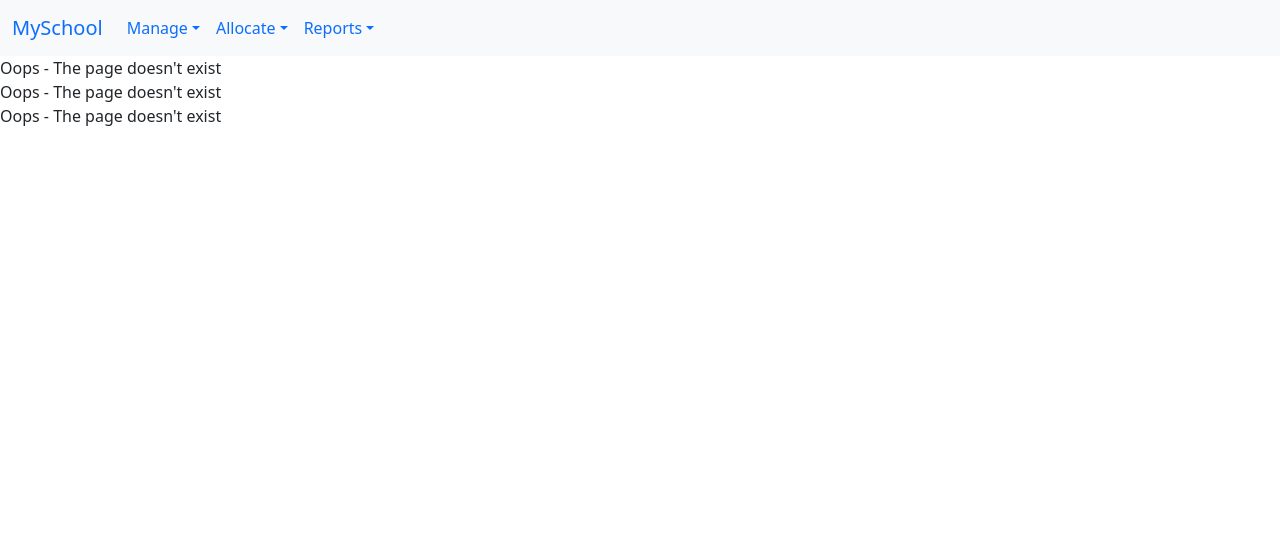
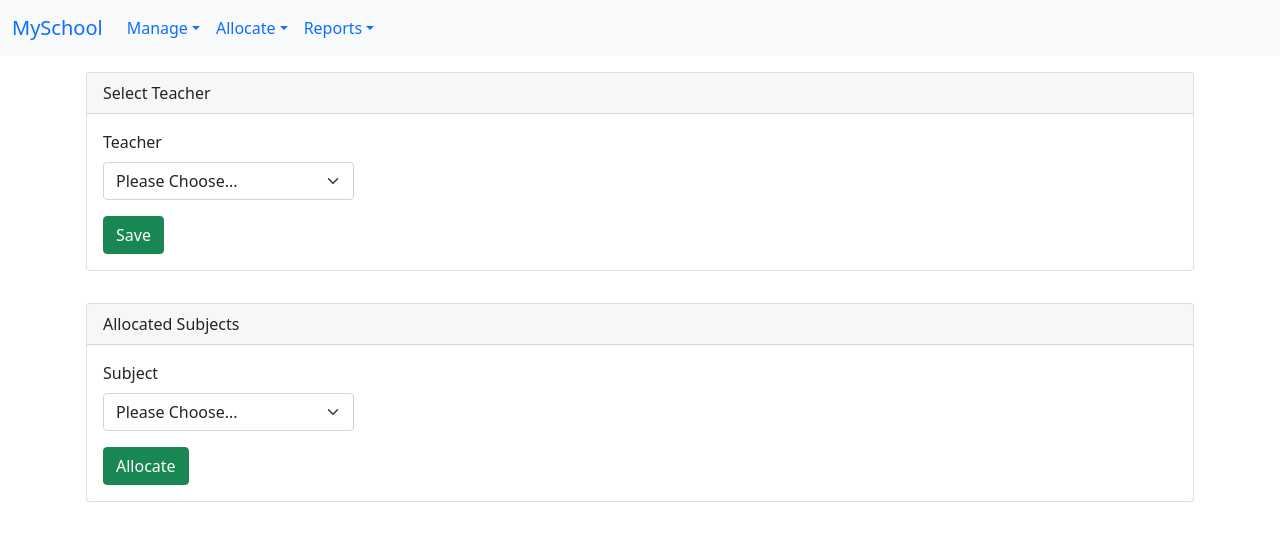
Before and after one commit to Bumbl3b33/school-management-system, a React (Create React App) app: page /allocate/teacherSubjects in a window 1280 px wide. Shown: the top 540 px of the page. Built offline with nearby package versions, Linux system fonts and the light colour scheme.

Commit message:
add allocation form for teacher's subjects

```diff
--- a/src/App.js
+++ b/src/App.js
@@ -12,6 +12,7 @@ import StudentReport from "./pages/reports/student/studentReport";
 import ManageSubjects from "./pages/manage/subjects/ManageSubjects";
 import ManageClassrooms from "./pages/manage/classrooms/ManageClassrooms";
 import ManageTeachers from "./pages/manage/teachers/ManageTeachers";
+import AllocateTeacherSubjects from "./pages/allocate/teacherSubjects/AllocateTeacherSubjects";
 
 function App() {
   return (
@@ -22,6 +23,7 @@ function App() {
         <Route path="/manage/classrooms" element={<ManageClassrooms/>}/>
         <Route path="/manage/teachers" element={<ManageTeachers/>}/>
         <Route path="/allocate/studentSubjects" element={<AllocateStudentSubjects/>}/>
+        <Route path="/allocate/teacherSubjects" element={<AllocateTeacherSubjects/>}/>
         <Route path="/reports/student" element={<StudentReport/>}/>
         <Route path="*" element={<Error404 />}/>
       </Routes>
--- /dev/null
+++ b/src/components/common/allocationForm/AllocationForm.jsx
@@ -0,0 +1,41 @@
+import { useState } from "react";
+import { Form, FormGroup, Label, Input, Button } from "reactstrap";
+import CustomFormWrapper from "../customFormWrapper/CustomFormWrapper";
+
+const AllocationForm = ({ title, label, options, onAllocate}) => {
+
+    const [selection, setSelection] = useState();
+
+    const handleChange = (event) => setSelection(event.target.value)
+    const onAllocateClick = () => onAllocate(selection);
+    return (
+        <CustomFormWrapper
+            title={title}
+        >
+            <Form>
+                <div class="row">
+                    <div class="col-3">
+                        <FormGroup>
+                            <Label for="name">{label}</Label>
+                            <Input
+                                id="name"
+                                type="select"
+                                value={selection}
+                                onChange={handleChange}
+                            >
+                                <option value="" disabled selected hidden>Please Choose...</option>
+                                {options &&
+                                    options.map((option, index) => (
+                                        <option key={index} value={option.id}>{option.name}</option>
+                                    ))}
+                            </Input>
+                        </FormGroup>
+                        <Button color="success" onClick={onAllocateClick}>Allocate</Button>
+                    </div>
+                </div>
+            </Form>
+        </CustomFormWrapper>
+    )
+}
+
+export default AllocationForm;
--- /dev/null
+++ b/src/components/common/selectForm/SelectForm.jsx
@@ -0,0 +1,51 @@
+import CustomFormWrapper from "../customFormWrapper/CustomFormWrapper"
+import { Form, FormGroup, Label, Input } from "reactstrap";
+import { useState } from "react";
+
+const SelectForm = ({title, label, options, onSelect, onSave }) => {
+
+    const [selection, setSelection] = useState({});
+
+    const handleChange = (event) => {
+        const name = event.target.id;
+        const value = event.target.value;
+        setSelection((values) => ({ ...values, [name]: value }));
+        onSelect(event.target.value);
+    };
+
+    return (
+        <CustomFormWrapper
+            title={title}
+            onSave={onSave}
+        >
+            <Form>
+                <div class="row">
+                    <div class="col-3">
+                        <FormGroup>
+                            <Label for="selectionId">{label}</Label>
+                            <Input
+                                id="selectionId"
+                                type="select"
+                                value={selection.id}
+                                onChange={handleChange}
+                            >
+                                <option value="" disabled selected hidden>Please Choose...</option>
+                                {options &&
+
+                                    options.map((selection, index) => (
+                                        <option key={index} value={selection.id}>
+                                        {selection.firstName + " " + selection.lastName}
+                                    </option>
+
+                                    ))}
+                            </Input>
+                        </FormGroup>
+                    </div>
+                </div>
+            </Form>
+        </CustomFormWrapper>
+    )
+
+}
+
+export default SelectForm;
--- /dev/null
+++ b/src/pages/allocate/teacherSubjects/AllocateTeacherSubjects.jsx
@@ -0,0 +1,97 @@
+import { useEffect, useState } from "react";
+import NavigationBar from "../../../components/common/navbar/NavigationBar";
+import SelectForm from "../../../components//common/selectForm/SelectForm";
+import { ToastContainer, toast } from 'react-toastify';
+import 'react-toastify/dist/ReactToastify.css';
+import CustomTable from "../../../components/common/customTable/CustomTable";
+import AllocationForm from "../../../components/common/allocationForm/AllocationForm";
+
+const AllocateTeacherSubjects = () => {
+  const [teacherSubjects, setTeachersubjects] = useState();
+  const [subjects, setSubjects] = useState();
+  const [teacherId, setTeacherId] = useState();
+  const [teachers, setTeachers] = useState();
+  //const [loading, setLoading] = useState(); //use this to render loading component(S) when loading is true
+
+  useEffect(() => {
+    //Call APIs to load data
+    //const subjects = await getSubjects().then(response => setSubjects(response.data));
+    //const teachers = await getTeachers().then(response => setTeachers(response.data));
+
+    setSubjects([
+      { id: 1, name: "sinhala" },
+      { id: 2, name: "tamil" },
+      { id: 3, name: "english"},
+      { id: 4, name: "maths"},
+      { id: 5, name: "physics"}
+    ])
+
+    setTeachers([
+      {
+        id: "1", firstName: "Fathima", lastName: "Faizal",
+        subjects: [
+          { id: 3, name: "english"},
+          { id: 4, name: "literature" }]
+      },
+      {
+        id: "2", firstName: "Suresh", lastName: "Kherma",
+        subjects: [
+          { id: 1, name: "maths", },
+          { id: 5, name: "physics" },
+          { id: 2, name: "tamil" },
+        ]
+      },
+    ])
+
+    //setLoading(false);
+  }, []);
+
+  const onDeallocate = (subjectId) => {
+    if (!teacherId) return toast.warn("Please select a teacher");
+    if (!subjectId) return toast.warn("Please select a subject");
+    toast.success("Deallocating (not really)...")
+  }
+
+  const onAllocate = (subjectId) => {
+    if (!teacherId) return toast.warn("Please select a teacher");
+    if (!subjectId) return toast.warn("Please select a subject");
+    toast.success("Allocating (not really)...")
+  }
+
+  const onSave = () => {
+    if (!teacherId) toast.warn("Please select a teacher")
+    toast.success("Saving (not really)...")
+
+    /*  Call API Endpoint(s) */
+    // await updateteacherSubjects(teacherId, teacherSubjects);
+  }
+
+  const onTeacherSelect = (teacherId) => {
+    setTeacherId(teacherId);
+
+    /*  Call API Endpoint(s) */
+    //setTeacherId(teacherId);
+    //const teachersSubjects = await getteacherSubjects(teacherId);
+    //setTeachersubjects(teachersSubjects)
+
+    const { subjects } = teachers.filter(teacher => teacher.id === teacherId)[0];
+    setTeachersubjects(subjects);
+    setTeachersubjects(subjects);
+  }
+
+  return (
+    <>
+      <NavigationBar />
+      <div class="container p-3">
+        <SelectForm title="Select Teacher" label="Teacher" options={teachers} onSelect={onTeacherSelect} onSave={onSave} />
+      </div>
+      <div class="container p-3">
+        <AllocationForm title="Allocated Subjects" label="Subject" options={subjects} onAllocate={onAllocate} />
+        <CustomTable title="Existing Teachers" table={teacherSubjects} buttonHandler={onDeallocate} buttonText="Deallocate" />
+        </div>
+      <ToastContainer />
+    </>
+  );
+};
+
+export default AllocateTeacherSubjects;
```
